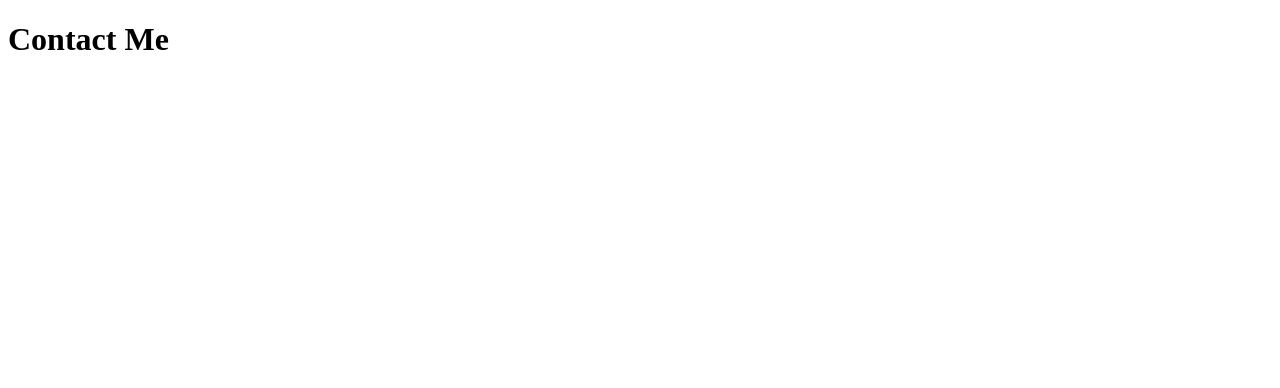
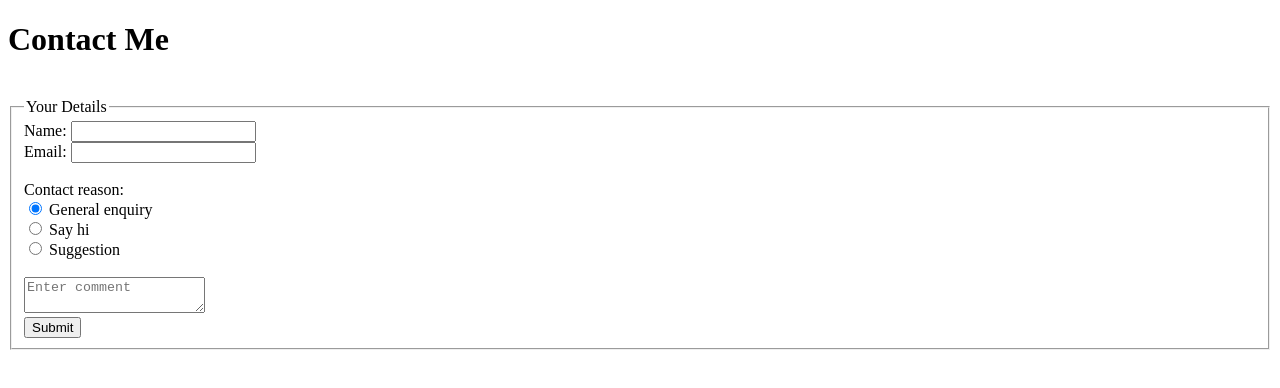
Before and after one commit to tdot124/portfolio, a plain HTML site: page pages/contact.html in a window 1280 px wide. Drawn offline with Linux system fonts and the light colour scheme.

Commit message:
added contact me form

```diff
--- a/pages/contact.html
+++ b/pages/contact.html
@@ -8,6 +8,50 @@
             <header>
                 <h1>Contact Me</h1>
             </header>
+            <br/>
+            <form>
+                <fieldset>
+                    <legend>Your Details</legend>
+
+                    <label>
+                        Name:
+                        <input type="text" name="name">
+                    </label>
+
+                    <br/>
+
+                    <label>
+                        Email:
+                        <input type="email" name="email">
+                    </label>
+
+                    <br/>
+                    <br/>
+
+                    <label>
+                        Contact reason:
+                        <br/>
+                        <input type="radio" name="Contres" value="general" checked="checked">
+                        General enquiry
+                        <br/>
+                        <input type="radio" name="Contres" value="hello">
+                        Say hi
+                        <br/>
+                        <input type="radio" name="Contres" value="suggest">
+                        Suggestion
+                    </label>
+
+                    <br/>
+                    <br/>
+
+                    <textarea name="comments" placeholder="Enter comment"></textarea>
+
+                    <br/>
+
+                    <input type="submit" name="submit" value="Submit">
+
+                </fieldset>
+            </form>
         </main>
 
     </body>
```
